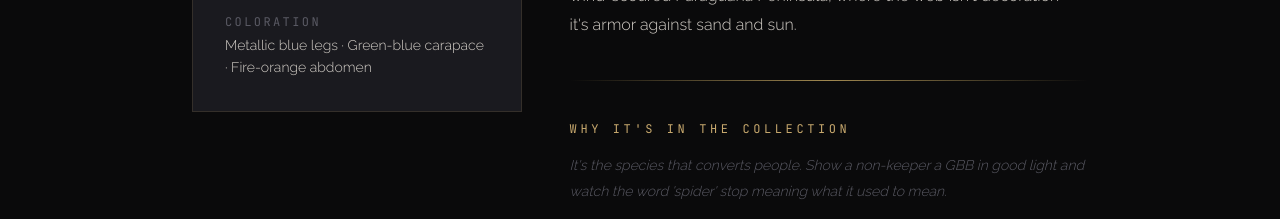
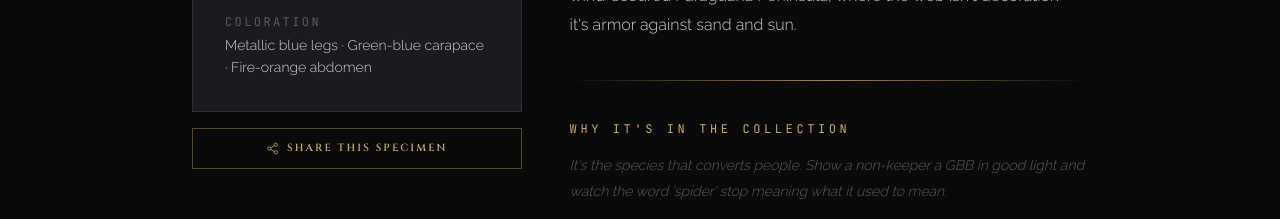
Before and after one commit to Robertgreenwood27/xuvia, a Next.js app: page /species/greenbottle-blue-tarantula in a window 1280 px wide. Shown: the part 1480-1699 px from the top of the page. Built offline with nearby package versions, Linux system fonts and the light colour scheme; no server answers.

Commit message:
share specemen

```diff
--- a/app/product/[id]/ProductClient.js
+++ b/app/product/[id]/ProductClient.js
@@ -5,6 +5,7 @@ import Image from "next/image";
 import Link from "next/link";
 import Nav from "@/components/Nav";
 import Footer from "@/components/Footer";
+import ShareButton from "@/components/ShareButton";
 import { useCart } from "@/lib/cart";
 
 // Spec rows shown under the divider, keyed by product type.
@@ -29,49 +30,6 @@ const DETAILS_BY_TYPE = {
 function detailsFor(product) {
   const key = (product.productType || "").toLowerCase();
   return DETAILS_BY_TYPE[key] || DETAILS_BY_TYPE.apparel;
-}
-
-function ShareButton({ product, canonical }) {
-  const [copied, setCopied] = useState(false);
-
-  const handleShare = async () => {
-    const url = canonical || window.location.href;
-    const title = `${product.commonName || product.name} — XUVIA`;
-    const text = product.species
-      ? `${product.commonName} (${product.species})`
-      : product.name;
-
-    if (navigator.share) {
-      try {
-        await navigator.share({ title, text, url });
-        return;
-      } catch {
-        // user cancelled or share failed — fall through to copy
-      }
-    }
-    try {
-      await navigator.clipboard.writeText(url);
-      setCopied(true);
-      setTimeout(() => setCopied(false), 2000);
-    } catch {}
-  };
-
-  return (
-    <button
-      onClick={handleShare}
-      className="btn-ghost w-full justify-center"
-      style={{ fontSize: "0.65rem" }}
-    >
-      <svg width="13" height="13" viewBox="0 0 24 24" fill="none" stroke="currentColor" strokeWidth="1.5">
-        <circle cx="18" cy="5" r="3" />
-        <circle cx="6" cy="12" r="3" />
-        <circle cx="18" cy="19" r="3" />
-        <line x1="8.6" y1="10.7" x2="15.4" y2="6.3" />
-        <line x1="8.6" y1="13.3" x2="15.4" y2="17.7" />
-      </svg>
-      {copied ? "Link Copied" : "Share This Specimen"}
-    </button>
-  );
 }
 
 function SpecimenPanel({ product, speciesSlug }) {
@@ -218,6 +176,7 @@ export default function ProductPage({ product, speciesSlug = null, canonical = n
                   src={images[activeImage]}
                   alt={product.imageAlt || product.name}
                   fill
+                  sizes="(min-width: 1024px) 50vw, 100vw"
                   className="object-cover"
                   priority
                 />
@@ -243,7 +202,7 @@ export default function ProductPage({ product, speciesSlug = null, canonical = n
                       background: "var(--ash)",
                     }}
                   >
-                    <Image src={src} alt="" fill className="object-cover" />
+                    <Image src={src} alt="" fill sizes="64px" className="object-cover" />
                   </button>
                 ))}
               </div>
@@ -332,7 +291,16 @@ export default function ProductPage({ product, speciesSlug = null, canonical = n
               )}
             </button>
 
-            <ShareButton product={product} canonical={canonical} />
+            <ShareButton
+              title={`${product.commonName || product.name} — XUVIA`}
+              text={
+                product.species
+                  ? `${product.commonName} (${product.species})`
+                  : product.name
+              }
+              url={canonical}
+              label="Share This Specimen"
+            />
 
             <p className="font-mono text-xs text-center mt-4" style={{ color: "var(--muted)", letterSpacing: "0.15em" }}>
               Usually arrives in 2–7 business days
--- a/app/species/[slug]/page.js
+++ b/app/species/[slug]/page.js
@@ -4,6 +4,7 @@ import { notFound } from "next/navigation";
 import Nav from "@/components/Nav";
 import Footer from "@/components/Footer";
 import ProductCard from "@/components/ProductCard";
+import ShareButton from "@/components/ShareButton";
 import { speciesList, getSpeciesBySlug } from "@/lib/species";
 import { getSpeciesImage } from "@/lib/species-images";
 import { products as localProducts } from "@/lib/products";
@@ -221,6 +222,15 @@ export default async function SpeciesPage({ params }) {
                 ))}
               </dl>
               </div>
+
+              <div className="mt-4">
+                <ShareButton
+                  title={`${s.commonName} — XUVIA Field Guide`}
+                  text={`${s.commonName} (${s.species}) — field notes from the XUVIA Field Guide`}
+                  url={`${baseUrl}/species/${s.slug}`}
+                  label="Share This Specimen"
+                />
+              </div>
             </div>
 
             <div className="md:col-span-3">
--- a/components/Nav.js
+++ b/components/Nav.js
@@ -35,7 +35,7 @@ export default function Nav() {
               className="relative w-48 h-14 opacity-90 hover:opacity-100 transition-opacity"
               style={{ filter: "brightness(0.95)" }}
             >
-              <Image src="/logo.png" alt="XUVIA" fill style={{ objectFit: "contain", objectPosition: "left" }} />
+              <Image src="/logo.png" alt="XUVIA" fill sizes="192px" style={{ objectFit: "contain", objectPosition: "left" }} />
             </div>
           </Link>
 
--- a/components/ProductCard.js
+++ b/components/ProductCard.js
@@ -15,6 +15,7 @@ export default function ProductCard({ product, priority = false }) {
             src={product.image}
             alt={product.imageAlt || product.name}
             fill
+            sizes="(min-width: 1024px) 33vw, (min-width: 640px) 50vw, 100vw"
             className="card-image object-cover"
             priority={priority}
           />
--- /dev/null
+++ b/components/ShareButton.js
@@ -0,0 +1,59 @@
+"use client";
+
+import { useState } from "react";
+
+// Native share sheet where available (mobile), copy-link fallback elsewhere.
+export default function ShareButton({ title, text, url, label = "Share" }) {
+  const [copied, setCopied] = useState(false);
+
+  const handleShare = async () => {
+    const shareUrl = url || window.location.href;
+
+    if (navigator.share) {
+      try {
+        await navigator.share({ title, text, url: shareUrl });
+        return;
+      } catch {
+        // user cancelled or share failed — fall through to copy
+      }
+    }
+    let ok = false;
+    try {
+      await navigator.clipboard.writeText(shareUrl);
+      ok = true;
+    } catch {
+      // Clipboard API blocked — legacy fallback works without a permission
+      const ta = document.createElement("textarea");
+      ta.value = shareUrl;
+      ta.style.position = "fixed";
+      ta.style.opacity = "0";
+      document.body.appendChild(ta);
+      ta.select();
+      try {
+        ok = document.execCommand("copy");
+      } catch {}
+      document.body.removeChild(ta);
+    }
+    if (ok) {
+      setCopied(true);
+      setTimeout(() => setCopied(false), 2000);
+    }
+  };
+
+  return (
+    <button
+      onClick={handleShare}
+      className="btn-ghost w-full justify-center"
+      style={{ fontSize: "0.65rem" }}
+    >
+      <svg width="13" height="13" viewBox="0 0 24 24" fill="none" stroke="currentColor" strokeWidth="1.5">
+        <circle cx="18" cy="5" r="3" />
+        <circle cx="6" cy="12" r="3" />
+        <circle cx="18" cy="19" r="3" />
+        <line x1="8.6" y1="10.7" x2="15.4" y2="6.3" />
+        <line x1="8.6" y1="13.3" x2="15.4" y2="17.7" />
+      </svg>
+      {copied ? "Link Copied" : label}
+    </button>
+  );
+}
```
